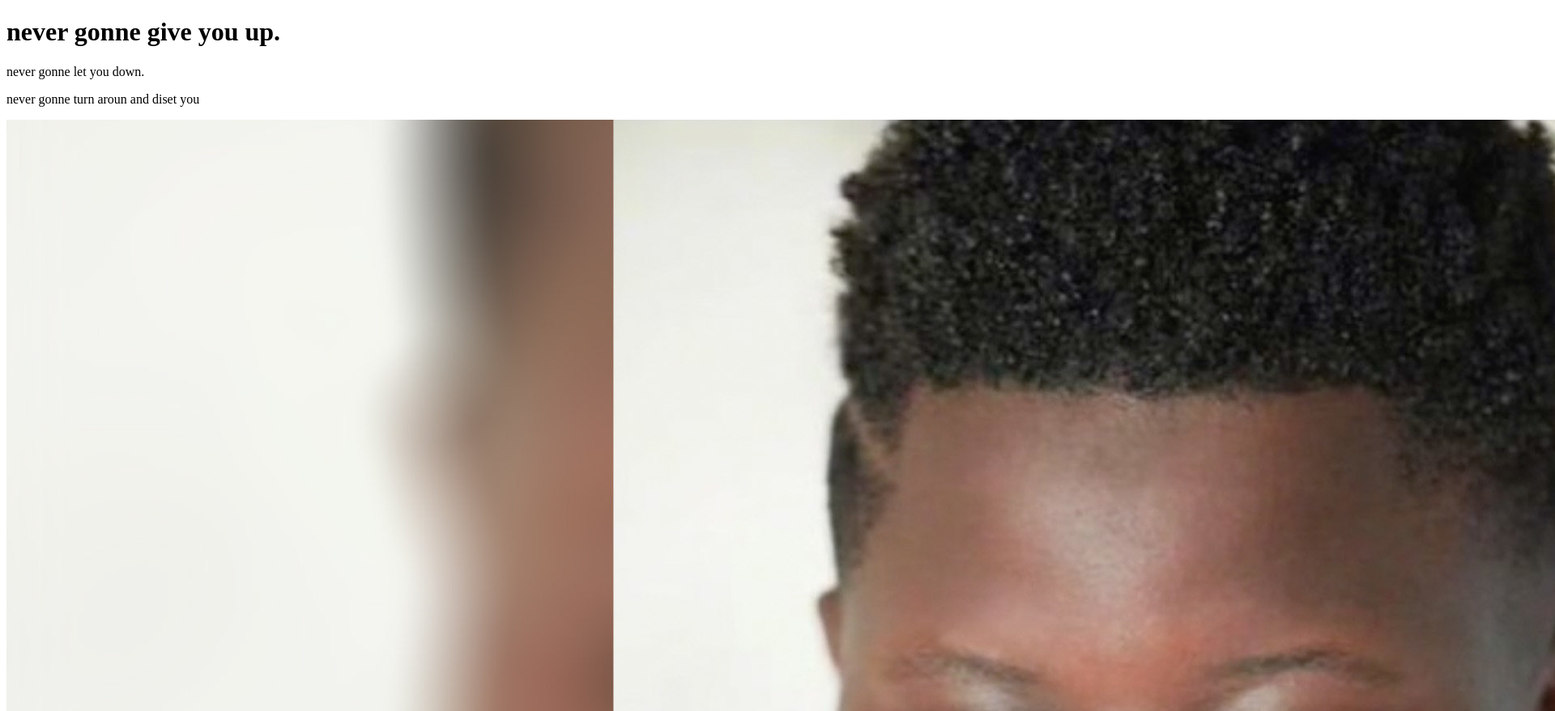
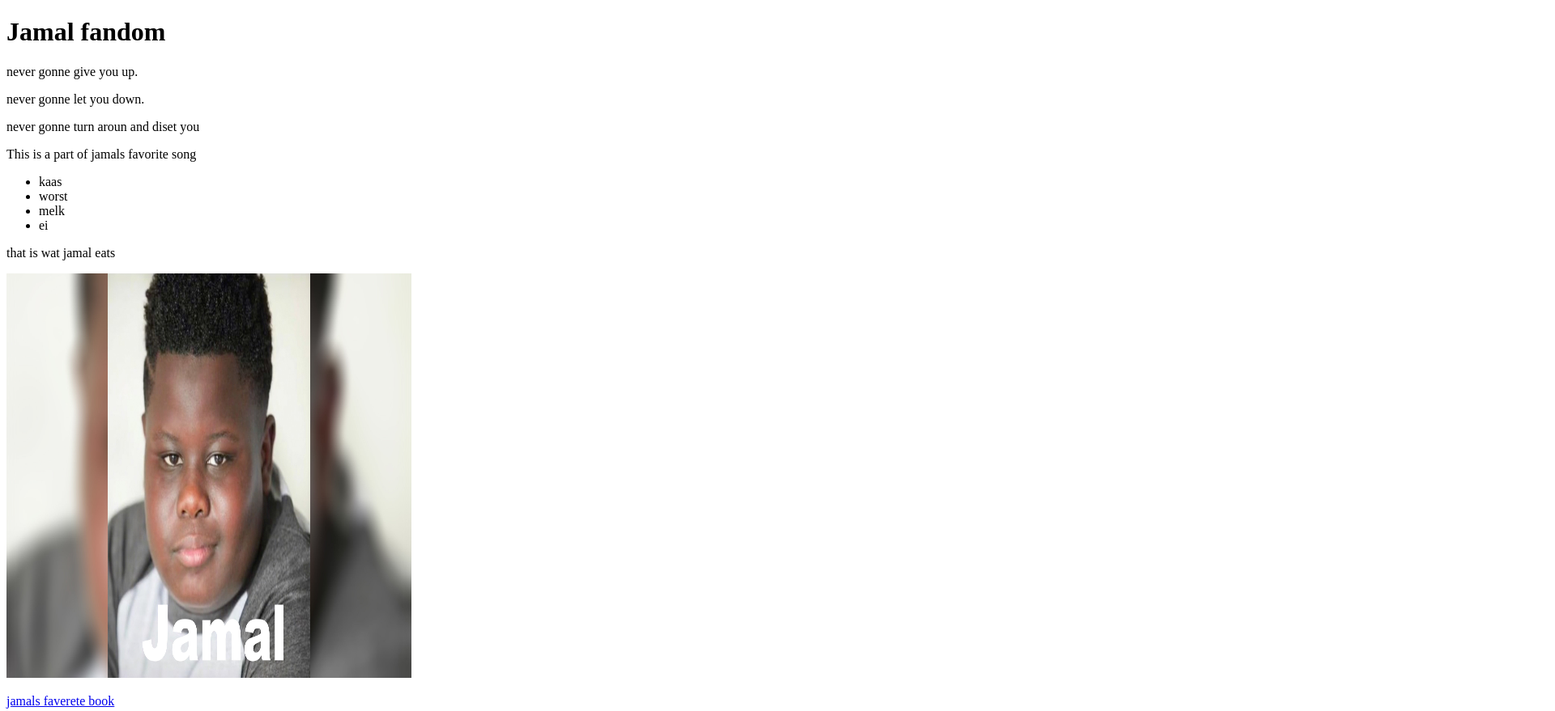
Before and after one commit to DukeVZ/My-first-meb-page-, a plain HTML site: page index.html in a window 1280 px wide. Shown: the top 879 px of the page at 81% size, 1920 px wide, since content can reach past the window. Drawn offline with Linux system fonts and the light colour scheme.

Commit message:
Update index.html

```diff
--- a/index.html
+++ b/index.html
@@ -7,10 +7,19 @@
 </head>
 
 <body>
-  <h1>never gonne give you up.</h1>
+  <h1>Jamal fandom</h1>
+  <p>never gonne give you up.</p>
   <p> never gonne let you down. </p>
   <p> never gonne turn aroun and diset you</p>
-  <img src="image/jamal.jpg" alt="jamal">
+  <p>This is a part of jamals favorite song</p>
+  <ul><li>kaas</li>
+     <li>worst</li>
+     <li>melk</li>
+     <li>ei</li></ul>
+     <p>that is wat jamal eats</p>
+  <img src="image/jamal.jpg" alt="jamal" style="height: 500px;width: 500px;">
+
+ <p><a href="https://www.debijbel.nl/" target="_blank">jamals faverete book</a></p>
 
 </body>
 
```
